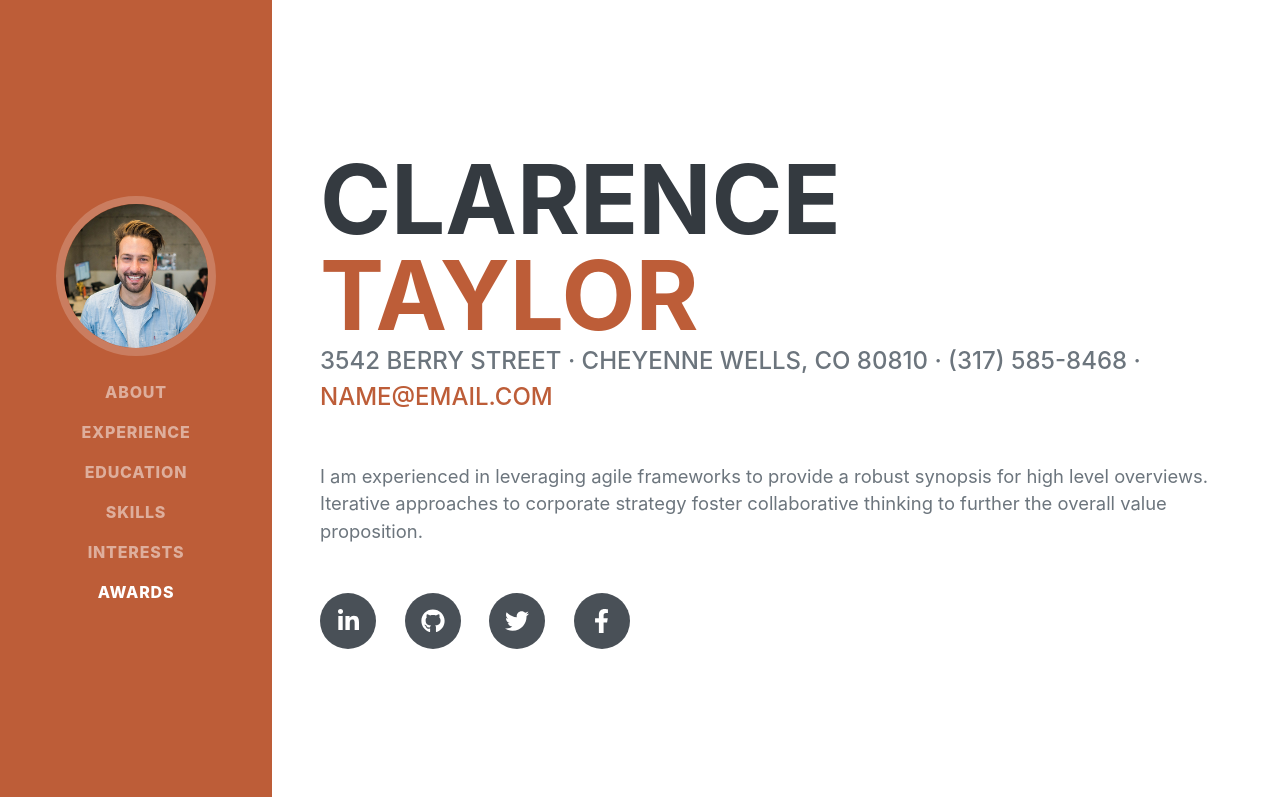
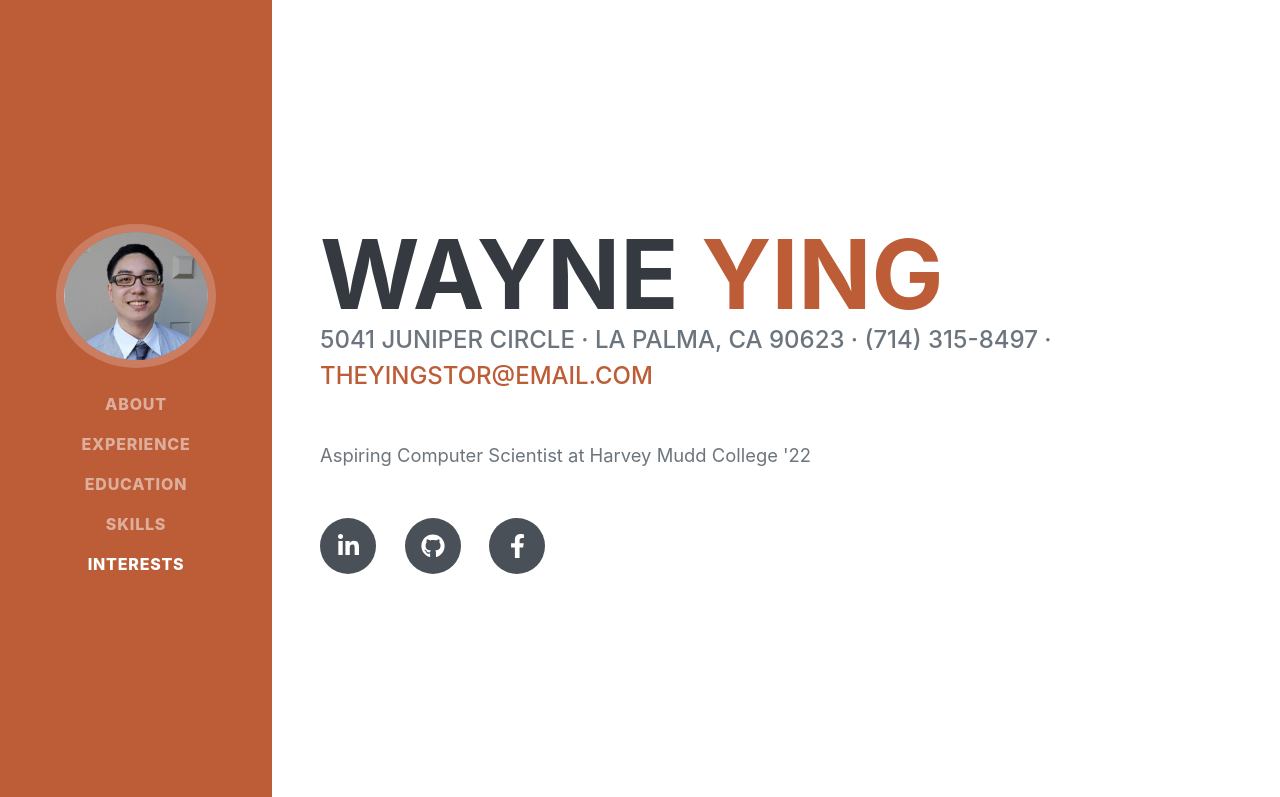
Before and after one commit to theyingster/theyingster.github.io, a plain HTML site: page index.html in a window 1280 px wide. Shown: the top 797 px of the page. Drawn offline with nearby package versions, Linux system fonts and the light colour scheme; a web font is replaced by a local one.

Commit message:
"Changed about section and add profile picture"

```diff
--- a/index.html
+++ b/index.html
@@ -19,8 +19,8 @@
         <!-- Navigation-->
         <nav class="navbar navbar-expand-lg navbar-dark bg-primary fixed-top" id="sideNav">
             <a class="navbar-brand js-scroll-trigger" href="#page-top">
-                <span class="d-block d-lg-none">Clarence Taylor</span>
-                <span class="d-none d-lg-block"><img class="img-fluid img-profile rounded-circle mx-auto mb-2" src="assets/img/profile.jpg" alt="" /></span>
+                <span class="d-block d-lg-none">Wayne Ying</span>
+                <span class="d-none d-lg-block"><img class="img-fluid img-profile rounded-circle mx-auto mb-2" src="./assets/img/profile.png" alt="" /></span>
             </a>
             <button class="navbar-toggler" type="button" data-toggle="collapse" data-target="#navbarSupportedContent" aria-controls="navbarSupportedContent" aria-expanded="false" aria-label="Toggle navigation"><span class="navbar-toggler-icon"></span></button>
             <div class="collapse navbar-collapse" id="navbarSupportedContent">
@@ -30,7 +30,6 @@
                     <li class="nav-item"><a class="nav-link js-scroll-trigger" href="#education">Education</a></li>
                     <li class="nav-item"><a class="nav-link js-scroll-trigger" href="#skills">Skills</a></li>
                     <li class="nav-item"><a class="nav-link js-scroll-trigger" href="#interests">Interests</a></li>
-                    <li class="nav-item"><a class="nav-link js-scroll-trigger" href="#awards">Awards</a></li>
                 </ul>
             </div>
         </nav>
@@ -40,19 +39,18 @@
             <section class="resume-section" id="about">
                 <div class="resume-section-content">
                     <h1 class="mb-0">
-                        Clarence
-                        <span class="text-primary">Taylor</span>
+                        Wayne
+                        <span class="text-primary">Ying</span>
                     </h1>
                     <div class="subheading mb-5">
-                        3542 Berry Street · Cheyenne Wells, CO 80810 · (317) 585-8468 ·
-                        <a href="mailto:name@email.com">name@email.com</a>
+                        5041 Juniper Circle · La Palma, CA 90623 · (714) 315-8497 ·
+                        <a href="mailto:theyingstor@gmail.com">theyingstor@email.com</a>
                     </div>
-                    <p class="lead mb-5">I am experienced in leveraging agile frameworks to provide a robust synopsis for high level overviews. Iterative approaches to corporate strategy foster collaborative thinking to further the overall value proposition.</p>
+                    <p class="lead mb-5">Aspiring Computer Scientist at Harvey Mudd College '22</p>
                     <div class="social-icons">
-                        <a class="social-icon" href="#"><i class="fab fa-linkedin-in"></i></a>
-                        <a class="social-icon" href="#"><i class="fab fa-github"></i></a>
-                        <a class="social-icon" href="#"><i class="fab fa-twitter"></i></a>
-                        <a class="social-icon" href="#"><i class="fab fa-facebook-f"></i></a>
+                        <a class="social-icon" href="https://www.linkedin.com/in/yuan-wei-ying-b0533a180/"><i class="fab fa-linkedin-in"></i></a>
+                        <a class="social-icon" href="https://github.com/theyingster"><i class="fab fa-github"></i></a>
+                        <a class="social-icon" href="https://www.facebook.com/profile.php?id=100006139630663"><i class="fab fa-facebook-f"></i></a>
                     </div>
                 </div>
             </section>
```
Also changed, not shown: assets/img/profile.jpg (deleted), assets/img/profile.png (added).
